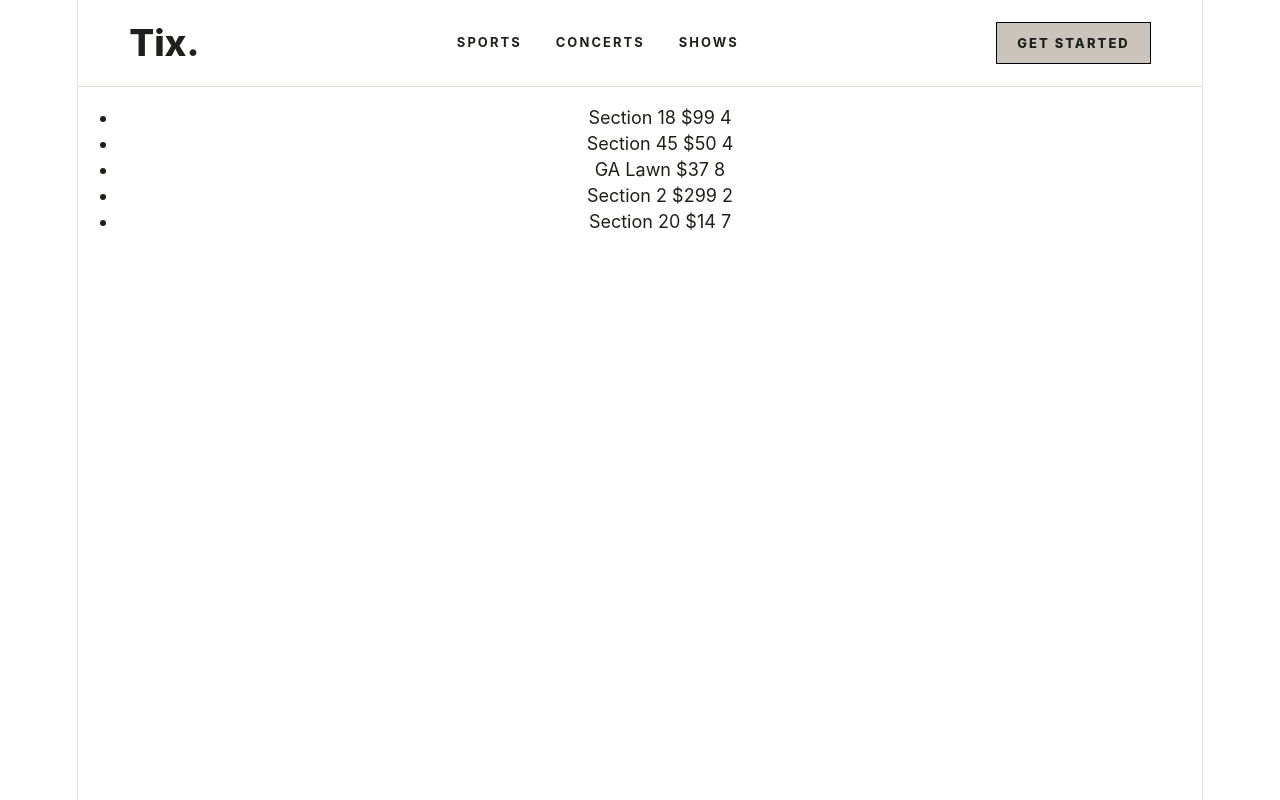
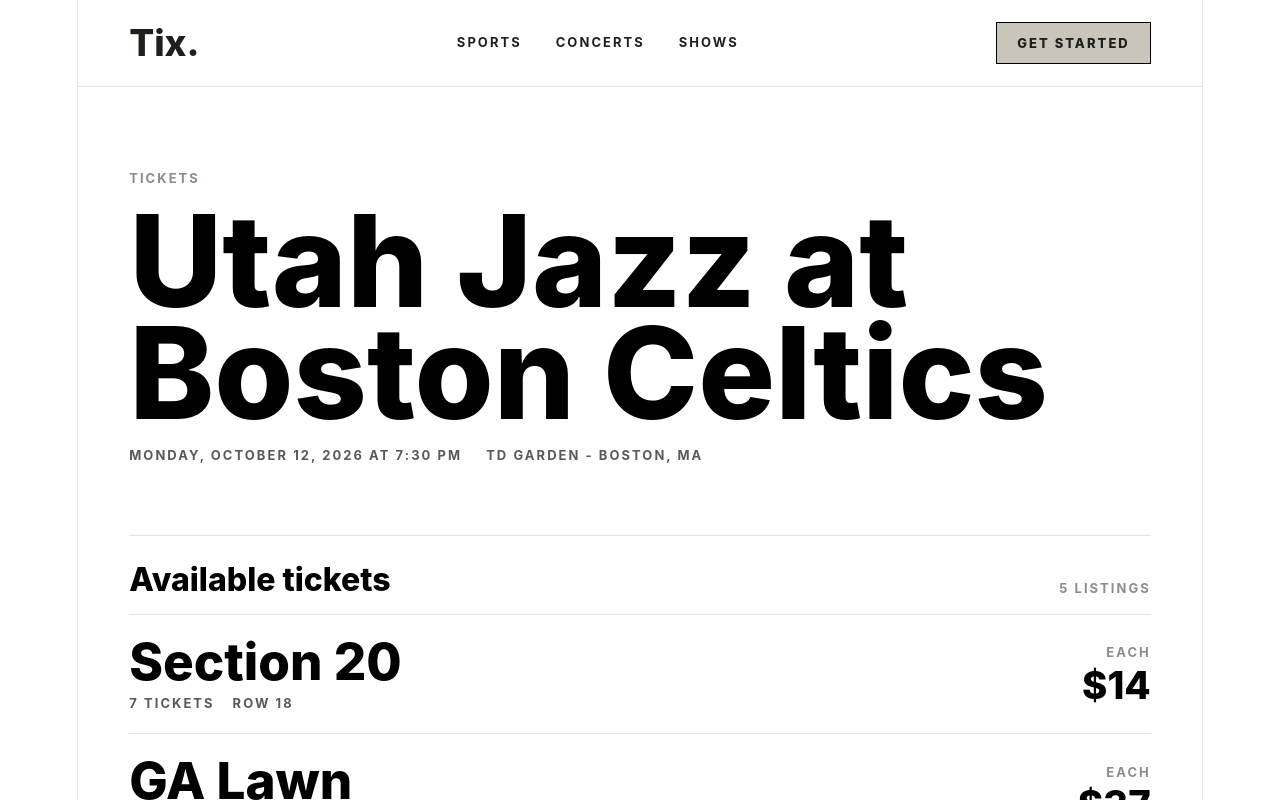
Before and after one commit to Kelson-Gardner/software-architecture, a React (Vite) app in the folder client/: page /tickets/blink-182 in a window 1280 px wide. Shown: the top 800 px of the page. Built offline with nearby package versions, Linux system fonts and the light colour scheme.

Commit message:
Added styling for event page and ticket cards

```diff
--- a/client/src/components/TicketCard.tsx
+++ b/client/src/components/TicketCard.tsx
@@ -9,6 +9,21 @@
 
 export function TicketCard(props: TicketCardProps) {
     return (
-        <div>{props.title} ${props.price} {props.quantity}</div>
+        <article className='ticket-card'>
+            <button className='ticket-card-button' type='button'>
+                <span className='ticket-card-main'>
+                    <span className='ticket-card-title'>{props.title}</span>
+                    <span className='ticket-card-details'>
+                        <span>{props.quantity} {props.quantity === 1 ? 'ticket' : 'tickets'}</span>
+                        {props.seatLabel && <span>{props.seatLabel}</span>}
+                    </span>
+                </span>
+
+                <span className='ticket-card-price'>
+                    <span>Each</span>
+                    <strong>${props.price}</strong>
+                </span>
+            </button>
+        </article>
     );
 }
--- /dev/null
+++ b/client/src/pages/EventPage.css
@@ -0,0 +1,170 @@
+.event-page {
+  width: min(100%, 1180px);
+  margin: 0 auto;
+  padding: clamp(42px, 7vw, 84px) clamp(18px, 4vw, 56px);
+  text-align: left;
+  box-sizing: border-box;
+}
+
+.event-profile {
+  display: grid;
+  gap: 18px;
+  padding-bottom: clamp(34px, 6vw, 72px);
+  border-bottom: 1px solid var(--border);
+}
+
+.event-page-eyebrow,
+.event-profile-meta,
+.ticket-listing-header span,
+.ticket-card-details,
+.ticket-card-price span {
+  color: var(--text-subtle);
+  font-size: 0.72rem;
+  font-weight: 750;
+  letter-spacing: 0.16em;
+  line-height: 1.2;
+  text-transform: uppercase;
+}
+
+.event-profile h1 {
+  max-width: 980px;
+  margin: 0;
+  color: var(--text-strong);
+  font-size: clamp(3.4rem, 10vw, 9rem);
+  font-weight: 850;
+  line-height: 0.88;
+  letter-spacing: 0;
+}
+
+.event-profile-meta {
+  display: flex;
+  flex-wrap: wrap;
+  gap: 10px 24px;
+  color: var(--text-muted);
+}
+
+.ticket-listing {
+  padding-top: 28px;
+}
+
+.ticket-listing-header {
+  display: flex;
+  align-items: end;
+  justify-content: space-between;
+  gap: 18px;
+  margin-bottom: 18px;
+}
+
+.ticket-listing-header h2 {
+  margin: 0;
+  color: var(--text-strong);
+  font-size: clamp(1.4rem, 2.5vw, 2rem);
+  font-weight: 800;
+  line-height: 1;
+  letter-spacing: 0;
+}
+
+.ticket-cards-list {
+  padding: 0;
+  margin: 0;
+  list-style: none;
+  border-bottom: 1px solid var(--border);
+}
+
+.ticket-card {
+  border-top: 1px solid var(--border);
+}
+
+.ticket-card-button {
+  display: grid;
+  grid-template-columns: minmax(0, 1fr) minmax(120px, auto);
+  gap: clamp(18px, 4vw, 56px);
+  align-items: center;
+  width: 100%;
+  min-height: 108px;
+  padding: 22px 0;
+  border: 0;
+  color: var(--text-strong);
+  background: transparent;
+  font: inherit;
+  text-align: left;
+  cursor: pointer;
+  transition:
+    background-color 180ms ease,
+    padding-inline 180ms ease;
+}
+
+.ticket-card-button:hover,
+.ticket-card-button:focus-visible {
+  background: var(--surface-raised);
+  padding-inline: 18px;
+}
+
+.ticket-card-button:focus-visible {
+  outline: 1px solid var(--text-strong);
+  outline-offset: -6px;
+}
+
+.ticket-card-main {
+  display: grid;
+  gap: 10px;
+  min-width: 0;
+}
+
+.ticket-card-title {
+  color: var(--text-strong);
+  font-size: clamp(1.65rem, 4vw, 3.25rem);
+  font-weight: 850;
+  line-height: 0.95;
+  letter-spacing: 0;
+}
+
+.ticket-card-details {
+  display: flex;
+  flex-wrap: wrap;
+  gap: 8px 18px;
+  color: var(--text-muted);
+}
+
+.ticket-card-price {
+  display: grid;
+  gap: 6px;
+  justify-items: end;
+  color: var(--text-strong);
+}
+
+.ticket-card-price strong {
+  font-size: clamp(1.45rem, 3vw, 2.4rem);
+  font-weight: 850;
+  line-height: 0.95;
+}
+
+@media (max-width: 760px) {
+  .event-page {
+    padding-block: 34px 54px;
+  }
+
+  .event-profile {
+    padding-bottom: 34px;
+  }
+
+  .ticket-listing-header {
+    align-items: start;
+    flex-direction: column;
+  }
+
+  .ticket-card-button {
+    grid-template-columns: 1fr;
+    gap: 18px;
+    padding: 22px 0;
+  }
+
+  .ticket-card-button:hover,
+  .ticket-card-button:focus-visible {
+    padding-inline: 14px;
+  }
+
+  .ticket-card-price {
+    justify-items: start;
+  }
+}
--- a/client/src/pages/EventPage.tsx
+++ b/client/src/pages/EventPage.tsx
@@ -1,24 +1,54 @@
 import { TicketCard, type TicketCardProps } from "../components/TicketCard";
+import './EventPage.css';
+
+const eventDate = new Date('2026-10-12T19:30:00');
+
+const ticketCards: TicketCardProps[] = [
+    {title: 'Section 18', quantity: 4, seatLabel: 'Row 12', price: 99},
+    {title: 'Section 45', quantity: 4, seatLabel: 'Row 3', price: 50},
+    {title: 'GA Lawn', quantity: 8, price: 37},
+    {title: 'Section 2', quantity: 2, seatLabel: 'Row A', price: 299},
+    {title: 'Section 20', quantity: 7, seatLabel: 'Row 18', price: 14},
+];
 
 function EventPage(){
-    const ticketCards: TicketCardProps[] = [
-        {title: 'Section 18', quantity: 4, price: 99},
-        {title: 'Section 45', quantity: 4, price: 50},
-        {title: 'GA Lawn', quantity: 8, price: 37},
-        {title: 'Section 2', quantity: 2, price: 299},
-        {title: 'Section 20', quantity: 7, price: 14},
-    ];
+    const formattedDate = new Intl.DateTimeFormat('en-US', {
+        weekday: 'long',
+        month: 'long',
+        day: 'numeric',
+        year: 'numeric',
+    }).format(eventDate);
+    const formattedTime = new Intl.DateTimeFormat('en-US', {
+        hour: 'numeric',
+        minute: '2-digit',
+    }).format(eventDate);
+
+    const sortedTicketCards = [...ticketCards].sort((firstTicket, secondTicket) => firstTicket.price - secondTicket.price);
+
     return (
-        <span>
-            <ul>
-                {ticketCards.map((ticketCard, index) => (
-                    <li>
-                        <TicketCard key={index} {...ticketCard} />
-                    </li>
-                ))}
-            </ul>
-        </span>
-
+        <section className='event-page'>
+            <header className='event-profile'>
+                <p className='event-page-eyebrow'>Tickets</p>
+                <h1>Utah Jazz at Boston Celtics</h1>
+                <div className='event-profile-meta'>
+                    <time dateTime={eventDate.toISOString()}>{formattedDate} at {formattedTime}</time>
+                    <span>TD Garden - Boston, MA</span>
+                </div>
+            </header>
+            <section className='ticket-listing' aria-labelledby='ticket-listing-heading'>
+                <div className='ticket-listing-header'>
+                    <h2 id='ticket-listing-heading'>Available tickets</h2>
+                    <span>{sortedTicketCards.length} listings</span>
+                </div>
+                <ul className='ticket-cards-list'>
+                    {sortedTicketCards.map((ticketCard) => (
+                        <li key={`${ticketCard.title}-${ticketCard.seatLabel ?? 'general'}-${ticketCard.price}`}>
+                            <TicketCard {...ticketCard} />
+                        </li>
+                    ))}
+                </ul>
+            </section>
+        </section>
     );
 }
 
```
